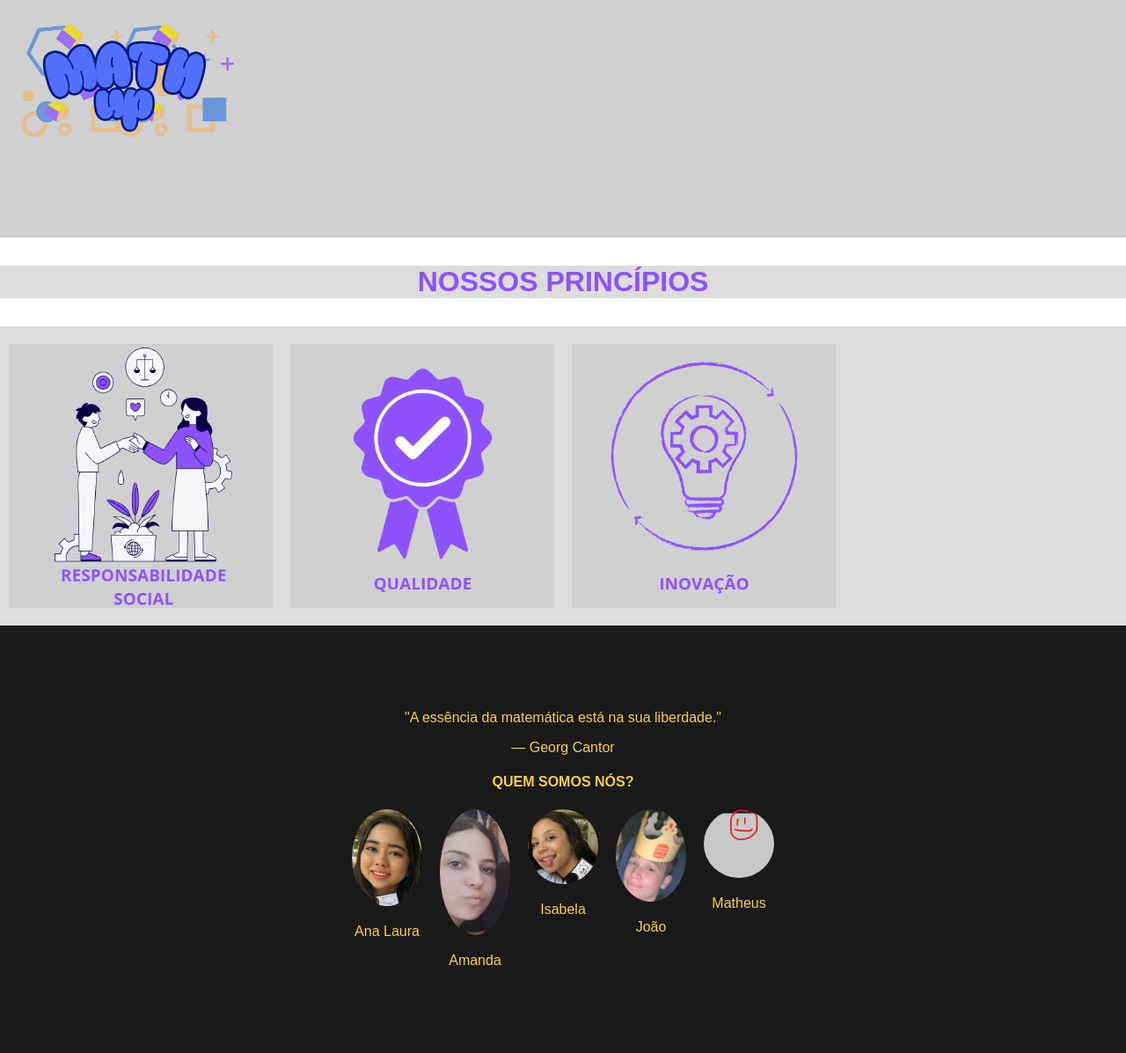
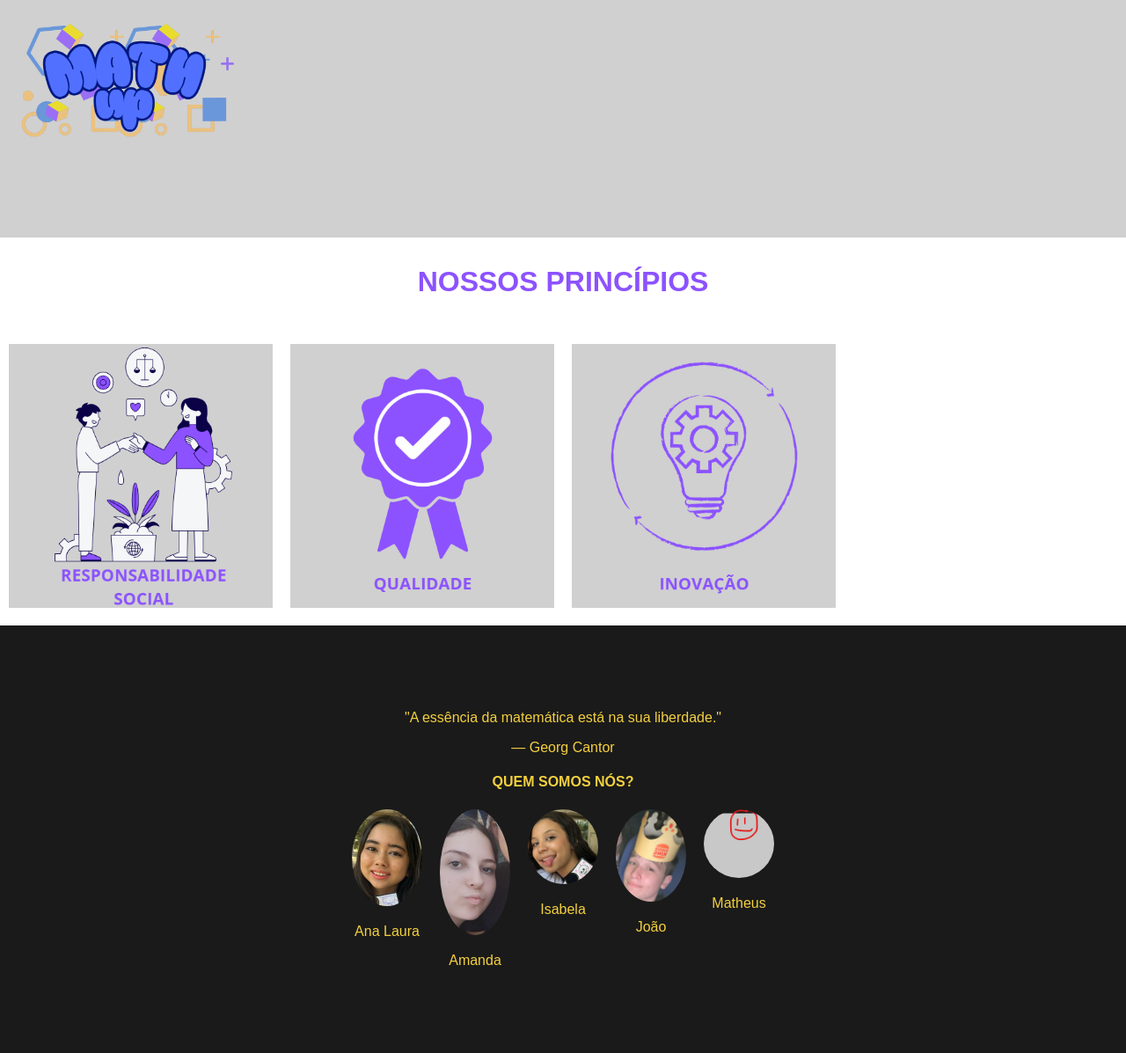
Before and after one commit to joao-Gabriel-Kuschel-Kupske/Match-Up., a Flask app: page / in a window 1280 px wide. Shown: the part 1147-2344 px from the top of the page at 88% size. Run offline with Flask 3, Linux system fonts and the light colour scheme.

Commit message:
backcolor

```diff
--- a/match.up/static/css/styleindex.css
+++ b/match.up/static/css/styleindex.css
@@ -95,9 +95,10 @@ h1{
   padding: 80px 20px;
   text-align: left;
 }
-
+.principios{
+  background-color: #dcdcdc;
+}
 .principios1 {
-  background-color: #dcdcdc;
   display: flex;
   justify-content: flex-start; /* imagens começam à esquerda */
   gap: 20px; /* espaço entre elas */
@@ -108,7 +109,6 @@ h1{
   height: auto;
 }
 h3 {
-  background-color: #dcdcdc;
   color: #8c52ff;
   text-align: center;
   font-size: 32px;
```
